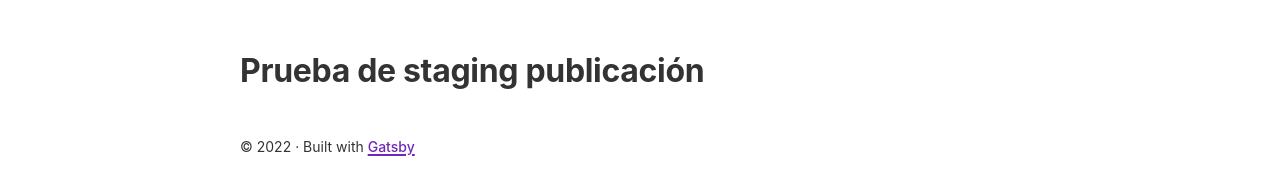
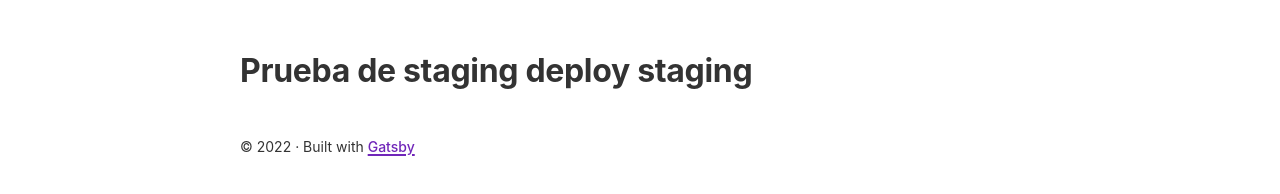
Before and after one commit to Alicida/prueba-gatsby, a Gatsby site: page /prueba in a window 1280 px wide. Shown: the part 48-242 px from the top of the page. Built offline with nearby package versions, Linux system fonts and the light colour scheme; Gatsby itself is replaced by a stand-in of ours.

Commit message:
ajuste staging

```diff
--- a/src/pages/prueba.js
+++ b/src/pages/prueba.js
@@ -4,7 +4,7 @@
 export default function prueba() {
   return (
     <Layout>
-        <div><h1>Prueba de staging publicación</h1></div>
+        <div><h1>Prueba de staging deploy staging</h1></div>
     </Layout>
   )
 }
```
